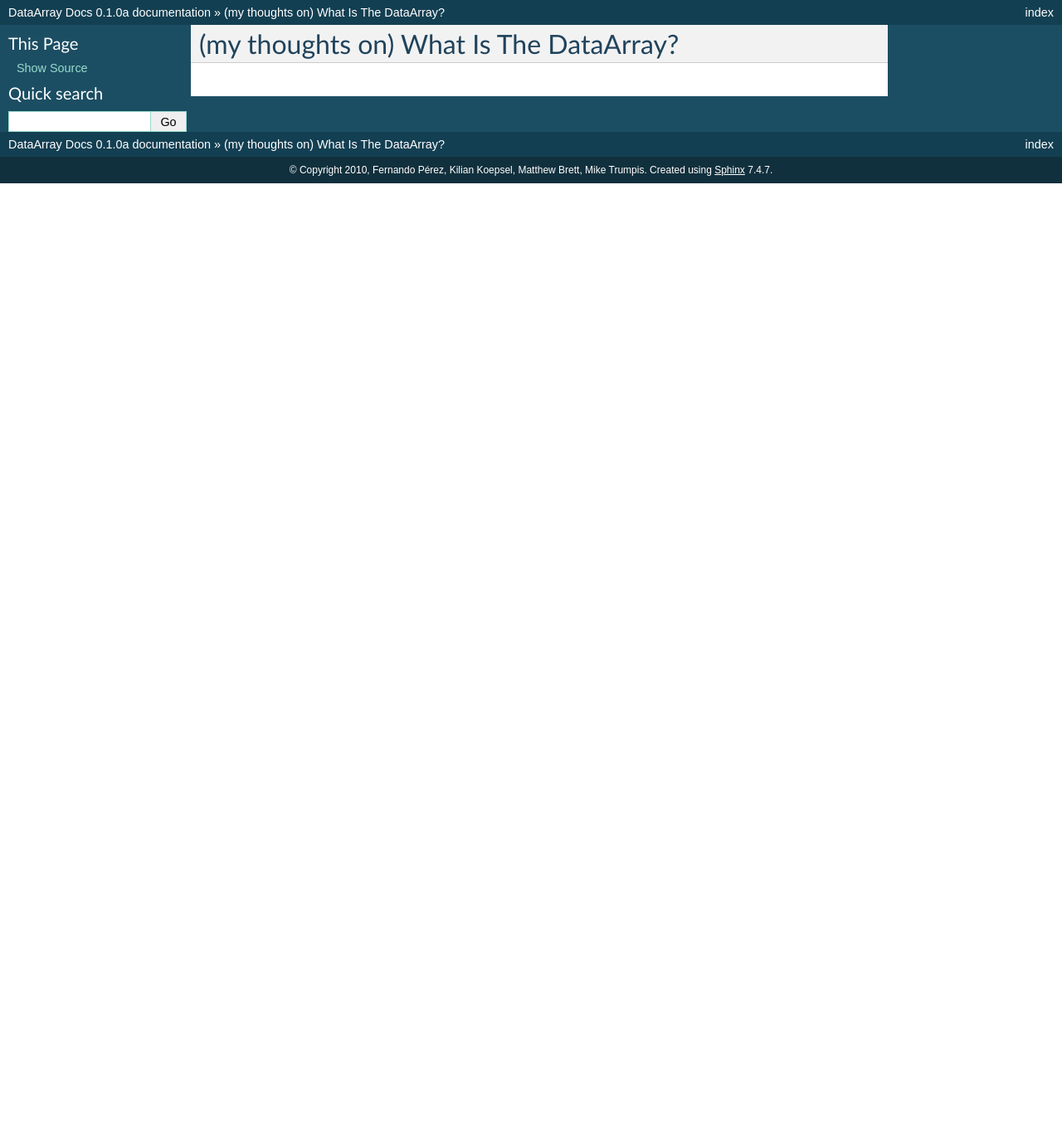
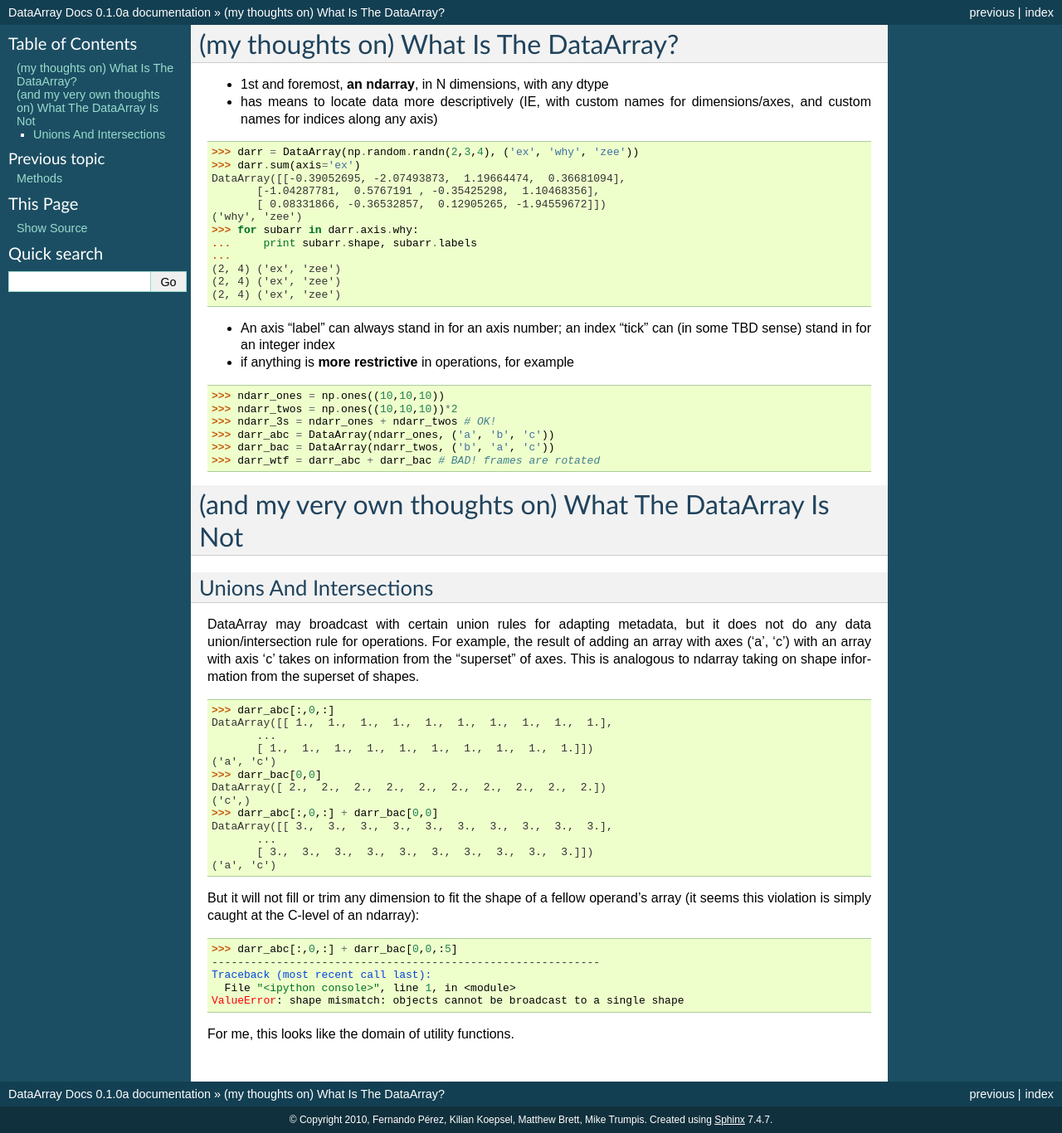
Before and after one commit to BIDS/datarray, a Sphinx documentation site: the page built from doc/source/data_array_discussion.rst, in a window 1280 px wide. Shown: the whole page at 83% size. Built offline with Sphinx 7.4.7, drawn with Linux system fonts in a browser that asks for light colours; formulas are drawn with MathJax 3; before the commit the page ends 900 px from its top, so only the background shows below that.

Commit message:
filled in some discussion doc

```diff
--- a/doc/source/data_array_discussion.rst
+++ b/doc/source/data_array_discussion.rst
@@ -1,2 +1,74 @@
 (my thoughts on) What Is The DataArray?
 =======================================
+
+* 1st and foremost, **an ndarray**, in N dimensions, with any dtype
+* has means to locate data more descriptively (IE, with custom names
+  for dimensions/axes, and custom names for indices along any axis)
+
+::
+
+  >>> darr = DataArray(np.random.randn(2,3,4), ('ex', 'why', 'zee'))
+  >>> darr.sum(axis='ex')
+  DataArray([[-0.39052695, -2.07493873,  1.19664474,  0.36681094],
+	 [-1.04287781,  0.5767191 , -0.35425298,  1.10468356],
+	 [ 0.08331866, -0.36532857,  0.12905265, -1.94559672]])
+  ('why', 'zee')
+  >>> for subarr in darr.axis.why:
+  ...     print subarr.shape, subarr.labels
+  ...
+  (2, 4) ('ex', 'zee')
+  (2, 4) ('ex', 'zee')
+  (2, 4) ('ex', 'zee')
+
+* An axis "label" can always stand in for an axis number; an index
+  "tick" can (in some TBD sense) stand in for an integer index
+* if anything is **more restrictive** in operations, for example
+
+::
+
+  >>> ndarr_ones = np.ones((10,10,10))
+  >>> ndarr_twos = np.ones((10,10,10))*2
+  >>> ndarr_3s = ndarr_ones + ndarr_twos # OK!
+  >>> darr_abc = DataArray(ndarr_ones, ('a', 'b', 'c'))
+  >>> darr_bac = DataArray(ndarr_twos, ('b', 'a', 'c'))
+  >>> darr_wtf = darr_abc + darr_bac # BAD! frames are rotated
+
+(and my very own thoughts on) What The DataArray Is Not
+=======================================================
+
+Unions And Intersections
+------------------------
+
+DataArray may broadcast with certain union rules for adapting
+metadata, but it does not do any data union/intersection rule for
+operations. For example, the result of adding an array with axes ('a', 'c') with an
+array with axis 'c' takes on information from the "superset" of
+axes. This is analogous to ndarray taking on shape information from
+the superset of shapes.
+
+::
+
+  >>> darr_abc[:,0,:]
+  DataArray([[ 1.,  1.,  1.,  1.,  1.,  1.,  1.,  1.,  1.,  1.],
+	 ...
+	 [ 1.,  1.,  1.,  1.,  1.,  1.,  1.,  1.,  1.,  1.]])
+  ('a', 'c')
+  >>> darr_bac[0,0]
+  DataArray([ 2.,  2.,  2.,  2.,  2.,  2.,  2.,  2.,  2.,  2.])
+  ('c',)
+  >>> darr_abc[:,0,:] + darr_bac[0,0]
+  DataArray([[ 3.,  3.,  3.,  3.,  3.,  3.,  3.,  3.,  3.,  3.],
+	 ...
+	 [ 3.,  3.,  3.,  3.,  3.,  3.,  3.,  3.,  3.,  3.]])
+  ('a', 'c')
+
+But it will not fill or trim any dimension to fit the shape of a
+fellow operand's array (it seems this violation is simply caught at the C-level of an ndarray)::
+
+  >>> darr_abc[:,0,:] + darr_bac[0,0,:5]
+  ------------------------------------------------------------
+  Traceback (most recent call last):
+    File "<ipython console>", line 1, in <module>
+  ValueError: shape mismatch: objects cannot be broadcast to a single shape
+
+For me, this looks like the domain of utility functions.
--- a/doc/source/index.rst
+++ b/doc/source/index.rst
@@ -29,6 +29,7 @@ Contents:
    design_questions/index.rst
    basic_data_array.rst
    ndarray_methods.rst
+   data_array_discussion.rst
 
 Indices and tables
 ==================
```
